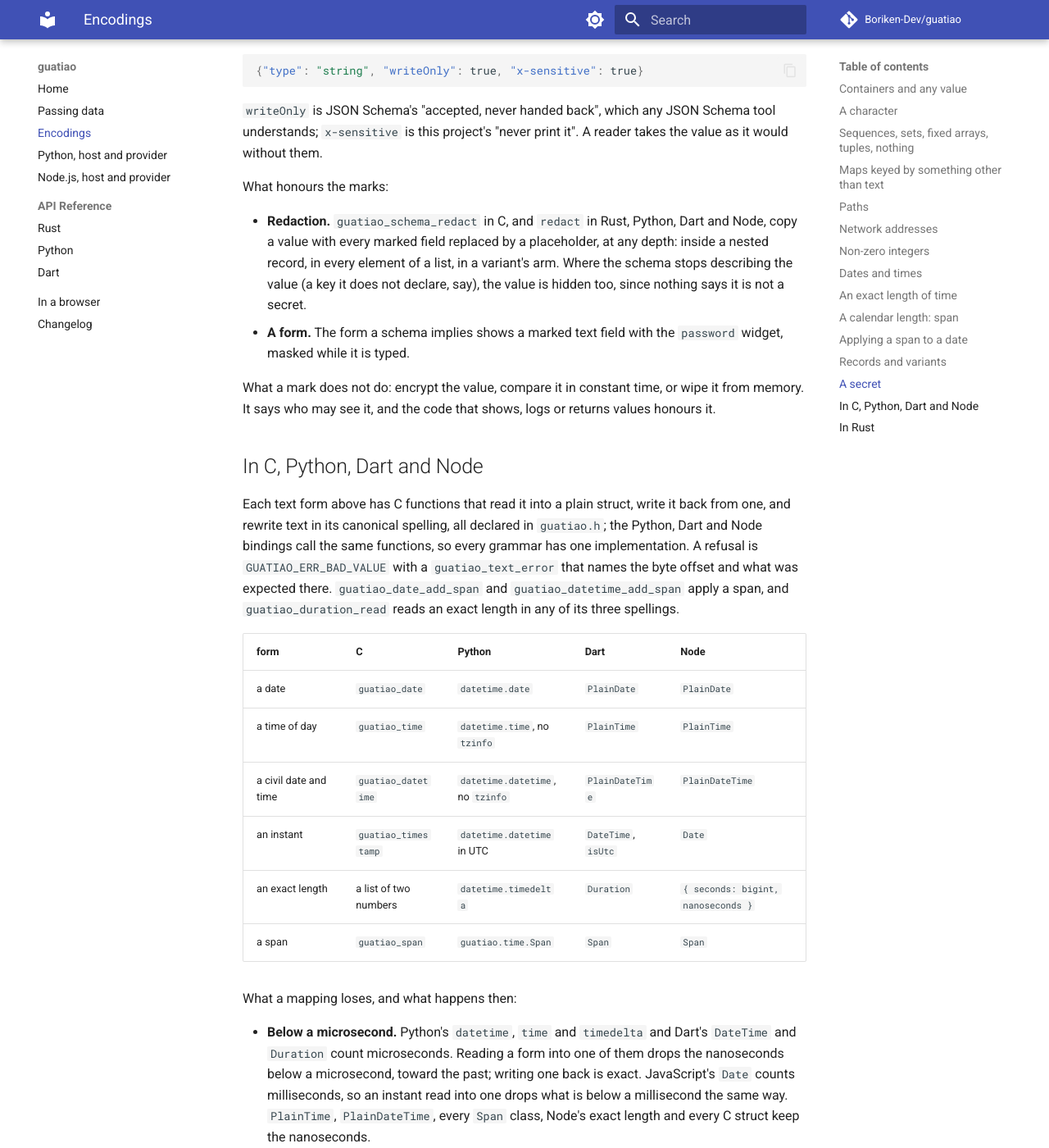
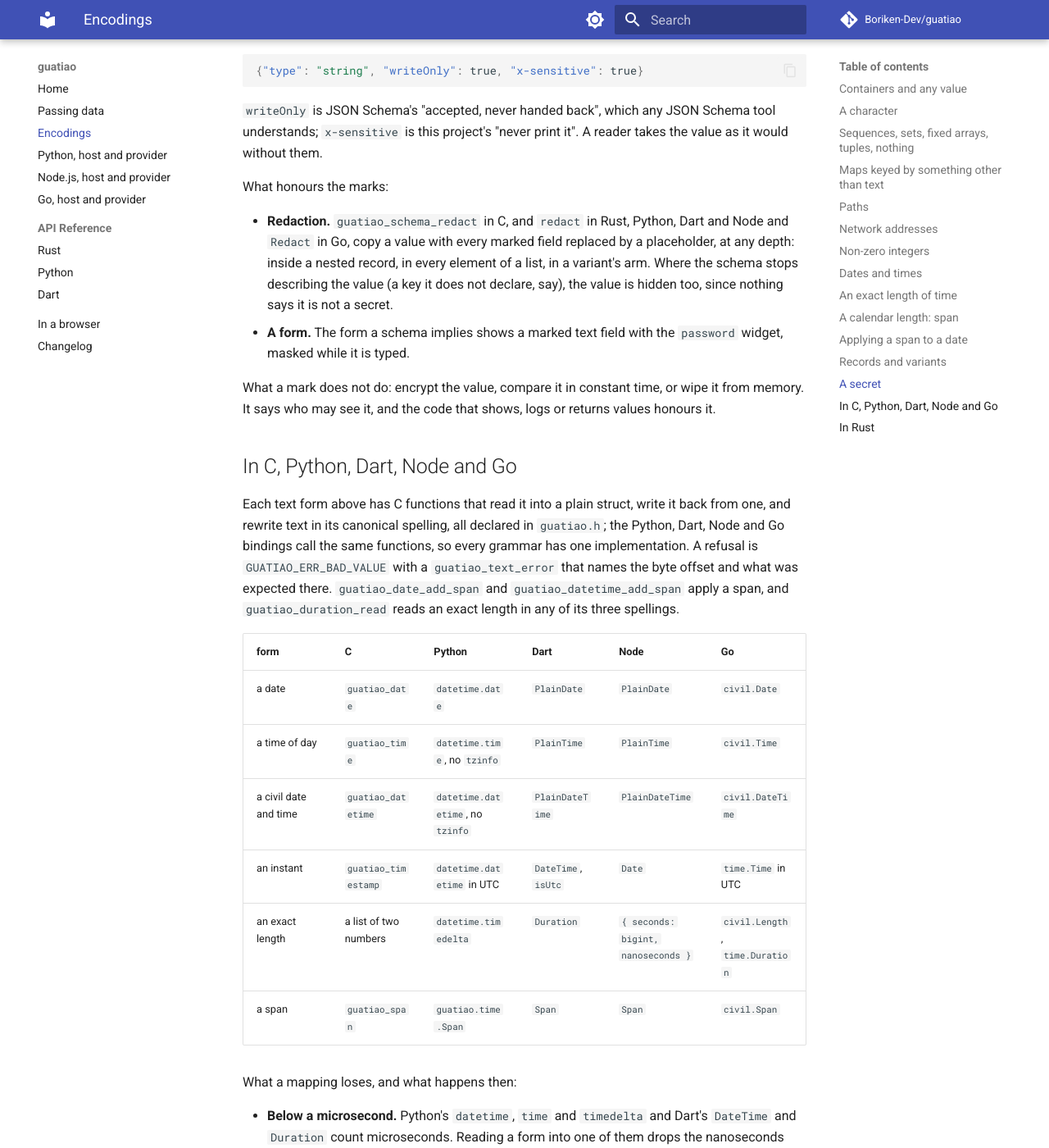
Before and after one commit to Boriken-Dev/guatiao, an MkDocs documentation site: the page built from docs/encodings.md, in a window 1280 px wide and 1400 px high, scrolled down 8208 px. Shown: the whole window at 82% size. Built offline with MkDocs 1.6.1 and Material for MkDocs 9.7.7, drawn with Linux system fonts in a browser that asks for light colours; comment, search, counter and statistics services are not loaded; some of the changed text lies outside the part shown.

Commit message:
docs: Go as a host and as a provider
docs/go.md (in the site's nav): a kind as a Go interface and the glue
guatiao-kind writes, a host binding greeters in any language, providers
as Go types with configurations from structs and the package as the
library, a library built as a file any host loads, threads, and what Go
does not do that Python does. The encodings page gains a Go column and
says what time.Duration holds; the landing page, the README's bindings
table, the repository's AGENTS.md (layout, commands, CI, release) and the
changelog name the Go module.

```diff
--- a/docs/encodings.md
+++ b/docs/encodings.md
@@ -365,7 +365,7 @@
 What honours the marks:
 
 - **Redaction.** `guatiao_schema_redact` in C, and `redact` in Rust,
-  Python, Dart and Node, copy a value with every marked field replaced by a
+  Python, Dart and Node and `Redact` in Go, copy a value with every marked field replaced by a
   placeholder, at any depth: inside a nested record, in every element of
   a list, in a variant's arm. Where the schema stops describing the
   value (a key it does not declare, say), the value is hidden too,
@@ -377,25 +377,25 @@
 or wipe it from memory. It says who may see it, and the code that shows,
 logs or returns values honours it.
 
-## In C, Python, Dart and Node
+## In C, Python, Dart, Node and Go
 
 Each text form above has C functions that read it into a plain struct,
 write it back from one, and rewrite text in its canonical spelling, all
-declared in `guatiao.h`; the Python, Dart and Node bindings call the
+declared in `guatiao.h`; the Python, Dart, Node and Go bindings call the
 same functions, so every grammar has one implementation. A refusal is
 `GUATIAO_ERR_BAD_VALUE` with a `guatiao_text_error` that names the byte
 offset and what was expected there. `guatiao_date_add_span` and
 `guatiao_datetime_add_span` apply a span, and `guatiao_duration_read`
 reads an exact length in any of its three spellings.
 
-| form | C | Python | Dart | Node |
-| --- | --- | --- | --- | --- |
-| a date | `guatiao_date` | `datetime.date` | `PlainDate` | `PlainDate` |
-| a time of day | `guatiao_time` | `datetime.time`, no `tzinfo` | `PlainTime` | `PlainTime` |
-| a civil date and time | `guatiao_datetime` | `datetime.datetime`, no `tzinfo` | `PlainDateTime` | `PlainDateTime` |
-| an instant | `guatiao_timestamp` | `datetime.datetime` in UTC | `DateTime`, `isUtc` | `Date` |
-| an exact length | a list of two numbers | `datetime.timedelta` | `Duration` | `{ seconds: bigint, nanoseconds }` |
-| a span | `guatiao_span` | `guatiao.time.Span` | `Span` | `Span` |
+| form | C | Python | Dart | Node | Go |
+| --- | --- | --- | --- | --- | --- |
+| a date | `guatiao_date` | `datetime.date` | `PlainDate` | `PlainDate` | `civil.Date` |
+| a time of day | `guatiao_time` | `datetime.time`, no `tzinfo` | `PlainTime` | `PlainTime` | `civil.Time` |
+| a civil date and time | `guatiao_datetime` | `datetime.datetime`, no `tzinfo` | `PlainDateTime` | `PlainDateTime` | `civil.DateTime` |
+| an instant | `guatiao_timestamp` | `datetime.datetime` in UTC | `DateTime`, `isUtc` | `Date` | `time.Time` in UTC |
+| an exact length | a list of two numbers | `datetime.timedelta` | `Duration` | `{ seconds: bigint, nanoseconds }` | `civil.Length`, `time.Duration` |
+| a span | `guatiao_span` | `guatiao.time.Span` | `Span` | `Span` | `civil.Span` |
 
 What a mapping loses, and what happens then:
 
@@ -405,15 +405,18 @@
   past; writing one back is exact. JavaScript's `Date` counts
   milliseconds, so an instant read into one drops what is below a
   millisecond the same way. `PlainTime`, `PlainDateTime`, every `Span`
-  class, Node's exact length and every C struct keep the nanoseconds.
+  class, Node's exact length, every Go type and every C struct keep the
+  nanoseconds.
 - **The year 0000.** Python's `datetime.date` and `datetime.datetime`
   start at year 1, so reading a date, a civil date and time or an
-  instant in year 0000 into one raises `ValueError`. Dart, Node and C
+  instant in year 0000 into one raises `ValueError`. Dart, Node, Go and C
   hold it.
 - **Long exact lengths.** `timedelta` stops at 999999999 days and Dart's
-  `Duration` at 2^63 - 1 microseconds (about 292471 years); a longer
-  length raises rather than wraps. An exact length is never negative, so
-  a negative `timedelta` or `Duration` is refused when written.
+  `Duration` at 2^63 - 1 microseconds (about 292471 years), and Go's
+  `time.Duration` at 2^63 - 1 nanoseconds (about 292 years); a longer
+  length raises, or answers an error, rather than wraps, and Go's
+  `civil.Length` holds every one. An exact length is never negative, so a
+  negative `timedelta` or `Duration` is refused when written.
 - **An offset.** An instant read into any type is in UTC: the offset it
   was written with is not kept, as the canonical text does not keep it.
 
@@ -423,11 +426,15 @@
 classes, named after JavaScript's Temporal. Node's own `Date` has the same
 two limits, and Temporal is not in Node 22 or 24, so the Node binding has
 the same three classes. A span's units are `bigint` there, as a signed
-64-bit unit can be larger than a `number` holds exactly.
+64-bit unit can be larger than a `number` holds exactly. Go's `time`
+package has no date or time of day alone either, so the Go binding's
+`civil` package holds them, beside `time.Time` for an instant; each is its
+text in a value.
 
 A secret is the value it holds in every language; what each offers is
-redaction, `guatiao_schema_redact`, `guatiao.redact` in Python and
-`redact` in Dart and Node, with a placeholder of the caller's choosing.
+redaction, `guatiao_schema_redact`, `guatiao.redact` in Python,
+`redact` in Dart and Node and `guatiao.Redact` in Go, with a placeholder of
+the caller's choosing.
 
 ## In Rust
 
--- a/mkdocs.yml
+++ b/mkdocs.yml
@@ -32,6 +32,7 @@
   - Encodings: encodings.md
   - Python, host and provider: python.md
   - Node.js, host and provider: node.md
+  - Go, host and provider: go.md
   - API Reference:
       # rustdoc's own output, built by `cargo doc` and copied under
       # `rust/` by the docs workflow. An absolute URL because it is not a
```
Also changed, not shown: AGENTS.md (+35 -6 lines), CHANGELOG.md (+28 -0 lines), README.md (+1 -0 lines), docs/go.md (added, +271 -0 lines), docs/index.md (+12 -1 lines).
